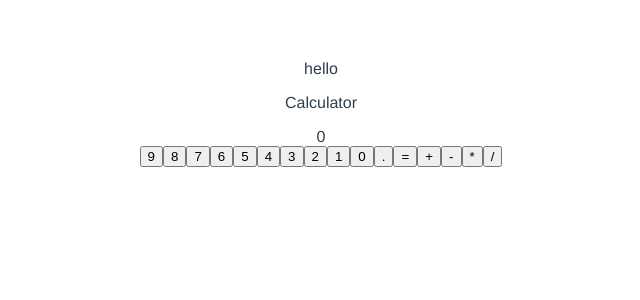
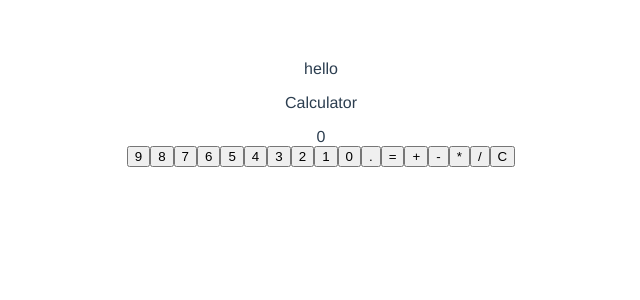
Before and after one commit to markjohnson303/vue-calculator, a Vue app: page / in a window 1280 px wide. Shown: the top 300 px of the page, without its empty margins (319-959 px from the left). Built offline with nearby package versions, Linux system fonts and the light colour scheme.

Commit message:
make functionality more old school

```diff
--- a/src/components/Calculator.vue
+++ b/src/components/Calculator.vue
@@ -9,6 +9,7 @@
     <Operation operation="-" @operation-input="onOperationInput"></Operation>
     <Operation operation="*" @operation-input="onOperationInput"></Operation>
     <Operation operation="/" @operation-input="onOperationInput"></Operation>
+    <Operation operation="C" @operation-input="onOperationInput"></Operation>
   </div>
 </template>
 
@@ -21,23 +22,53 @@ export default {
   name: "Calculator",
   data: function() {
     return {
-      display: "0"
+      display: "0",
+      initialNumber: "",
+      secondaryNumber: "",
+      operation: ""
     };
   },
   methods: {
     onNumberInput: function(number) {
-      if (this.display === "0") {
-        this.display = number.toString();
+      if (!this.operation) {
+        this.initialNumber += number.toString();
+        this.display = this.initialNumber;
       } else {
-        this.display += number;
+        this.secondaryNumber += number.toString();
+        this.display = this.secondaryNumber;
       }
     },
     onOperationInput: function(operation) {
-      if (operation === "=") {
-        this.display = eval(this.display).toString();
-      } else if (this.display != "0") {
-        this.display += operation;
+      if (operation === "C") {
+        this.display = "0";
+        this.initialNumber = "";
+        this.secondaryNumber = "";
+        this.operation = "";
+      } else if (operation === "=") {
+        this.evaluateWithEquals();
+      } else if (this.secondaryNumber) {
+        this.evaluateWithOperation(operation);
+      } else {
+        this.operation = operation;
       }
+    },
+    evaluateWithEquals: function() {
+      let result = eval(
+        this.initialNumber + this.operation + this.secondaryNumber
+      );
+      this.display = result;
+      this.initialNumber = result;
+      this.secondaryNumber = "";
+      this.operation = "";
+    },
+    evaluateWithOperation: function(operation) {
+      let result = eval(
+        this.initialNumber + this.operation + this.secondaryNumber
+      );
+      this.display = result;
+      this.initialNumber = result;
+      this.secondaryNumber = "";
+      this.operation = operation;
     }
   },
   components: {
```
